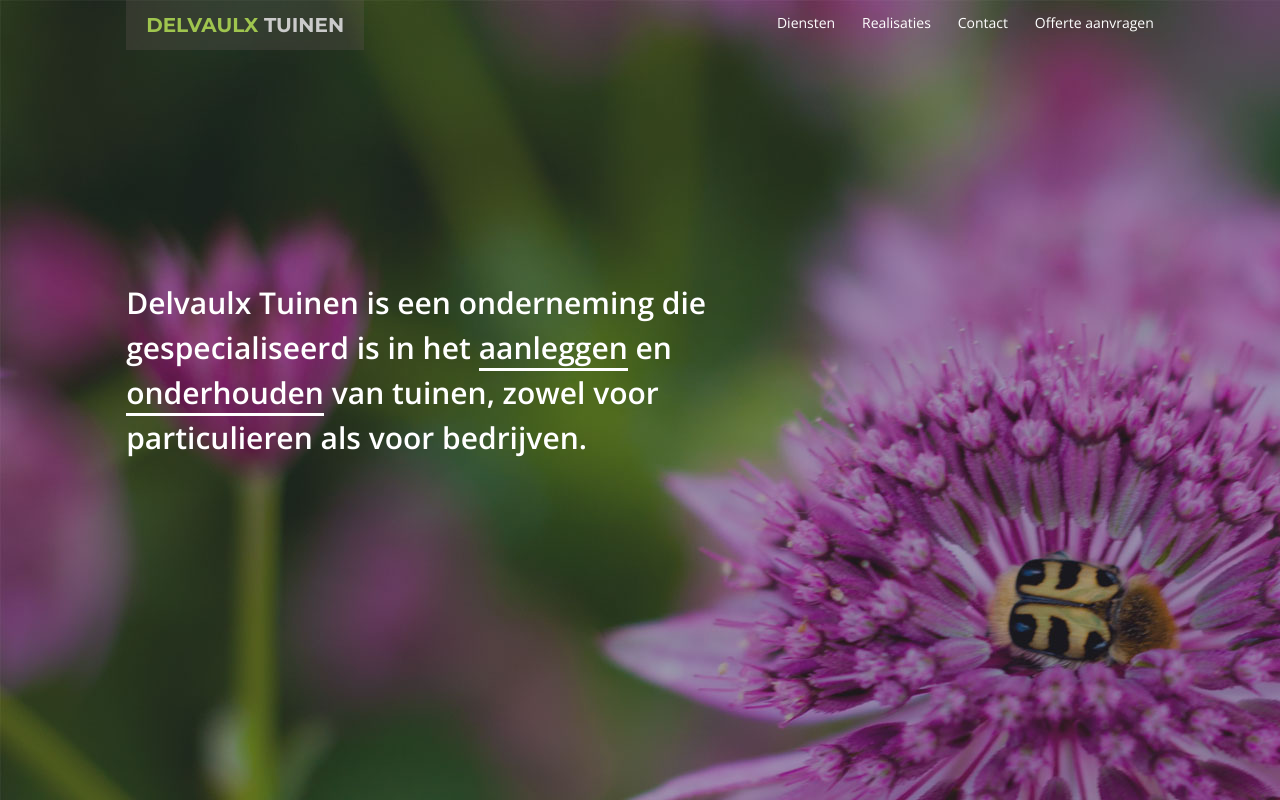
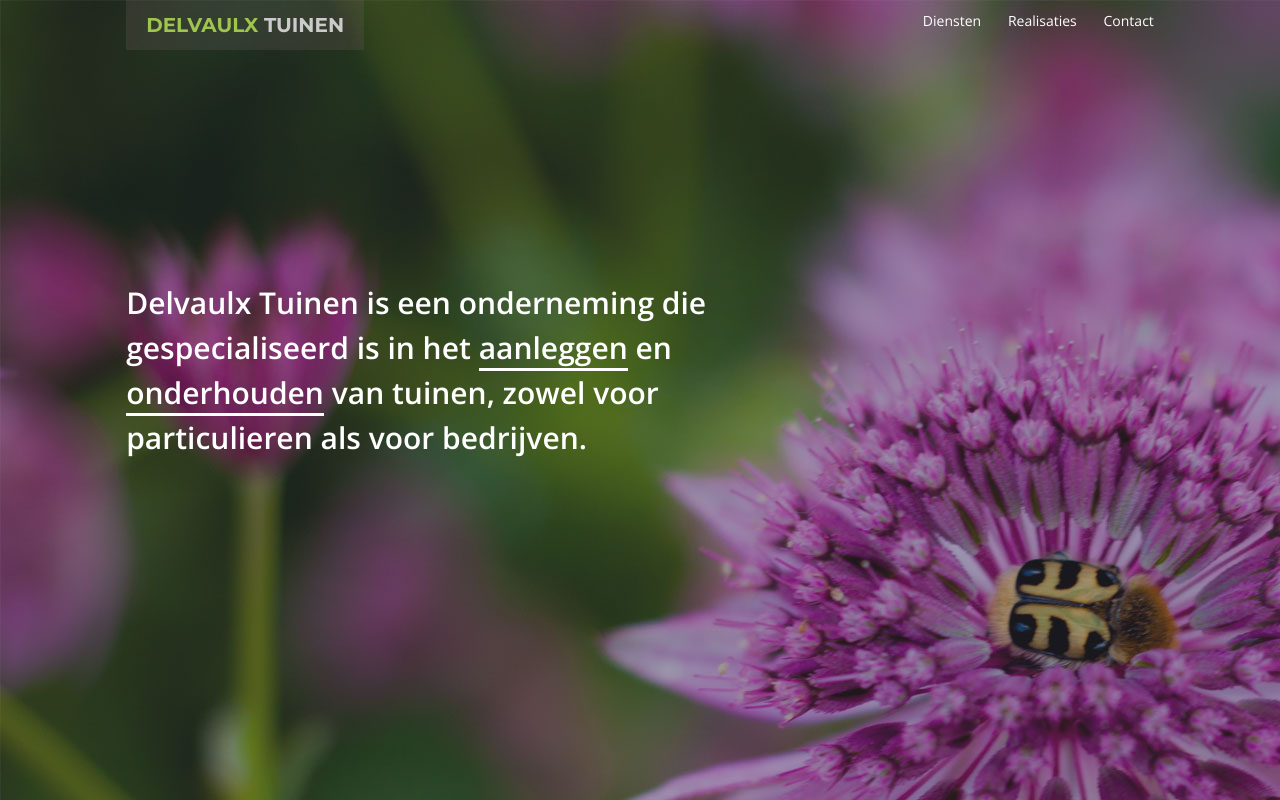
Before and after one commit to mic9787/delvaulxtuinen.be, a website: page index.html in a window 1280 px wide. Drawn offline with nearby package versions, Linux system fonts and the light colour scheme.

Commit message:
no message

```diff
--- a/resources/html/components/header.html
+++ b/resources/html/components/header.html
@@ -6,13 +6,10 @@
                 <li><a href="#">Diensten</a></li>
                 <li><a href="#">Realisaties</a></li>
                 <li><a href="#">Contact</a></li>
-                <li><a href="#" class="btn btn-light">Offerte aanvragen</a></li>
+                <!-- <li><a href="#" class="btn btn-light">Offerte aanvragen</a></li>  -->
             </ul>
 
         </nav>
         <h1 class="brand"><span>Delvaulx</span> Tuinen</h1>
    </div>
 </header>
-<!--
-<script>var nav = responsiveNav(".nav-collapse");
-</script>-->
--- a/resources/sass/pages/_homepage.scss
+++ b/resources/sass/pages/_homepage.scss
@@ -12,7 +12,6 @@
 }
 .brand-slogan {
     font-size: 30px;
-//    font-weight: 600;
     color: white;
     max-width: rem(625);
     padding-top: 20%;
--- a/resources/sass/partials/_base.scss
+++ b/resources/sass/partials/_base.scss
@@ -2,5 +2,6 @@ body {
     background-color: #f3fff4;
     font-family: $fontFace-body;
     font-size: 16px;
+    font-weight: 400;
     line-height: 1.5;
 }
--- a/resources/sass/partials/_header.scss
+++ b/resources/sass/partials/_header.scss
@@ -21,10 +21,14 @@
         text-align: left;
     }
     a, a:link, a:visited {
+            display: block;
+        text-decoration: none;
         font-size: em(14px);
+        -webkit-font-smoothing: antialiased;
+        -moz-osx-font-smoothing: grayscale;
         color: white;
+          padding: 10px 0;
         margin: 0 $gutter;
-        text-decoration: none;
         &:last-child {
             margin-right: 0;
         }
--- a/resources/sass/partials/_responsive-nav.scss
+++ b/resources/sass/partials/_responsive-nav.scss
@@ -1,7 +1,7 @@
 /*! responsive-nav.js 1.0.39 by @viljamis */
 .nav-collapse ul {
   margin: 0;
-  padding: 10px 0;
+  padding: 0;
   width: 100%;
   display: block;
   list-style: none;
```
Also changed, not shown: resources/css/main.css.
